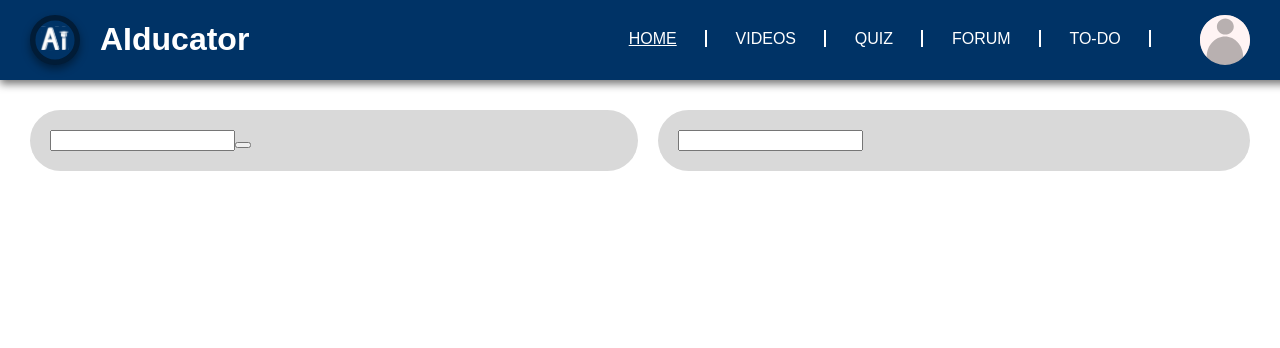
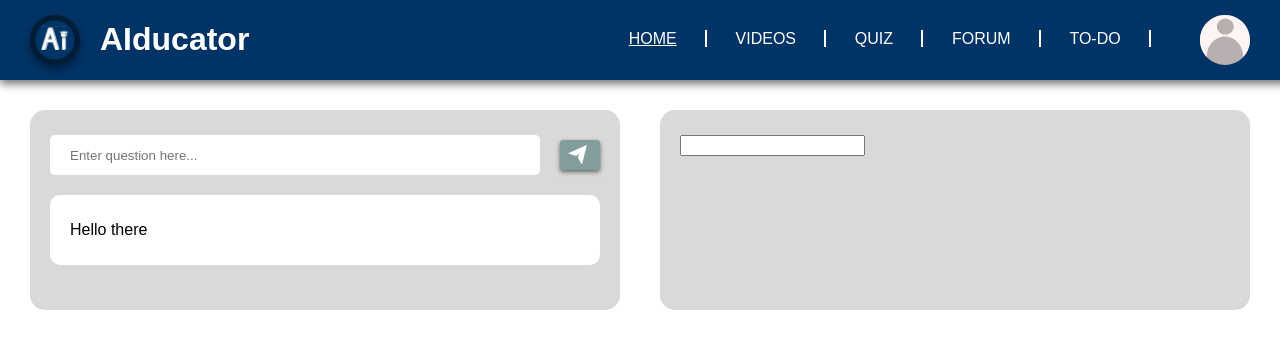
Before and after one commit to Lafarie/SDGP-AIducator, a React (Create React App) app in the folder client/: page / in a window 1280 px wide. Shown: the top 348 px of the page. Built offline with nearby package versions, Linux system fonts and the light colour scheme; a web font is replaced by a local one.

Commit message:
added test box for prompt and panel for AI response

```diff
--- a/client/src/AIAssistant.css
+++ b/client/src/AIAssistant.css
@@ -5,15 +5,67 @@
     margin-top: 110px;
     padding: 0px 30px;
     display: inline-grid;
-    grid-template-columns:auto auto ;
+    grid-template-columns:50% 50%;
     column-gap: 20px;
 }
 
 #AIAssistant>*{
     background-color: #D9D9D9;
-    border-radius: 31px;
+    border-radius: 15px;
+    width: inherit;
 }
 
 .frames{
-    padding: 20px;
+    padding: 25px 20px;
 }
+
+#generate{
+    height: 20px;
+    width: 30px;
+    background-color: #829D9C;
+    border-radius: 3px;
+    padding: 5px 10px 5px 5px;
+    transition: 0.2s;
+    filter: drop-shadow(0px 2px 2px rgba(0, 0, 0, 0.541));
+}
+
+#generate img{
+    height: 100%;
+    width: 100%;
+    margin: auto;
+}
+
+#generate:hover{
+    /* background-color: #5d7070; */
+}
+
+#generate:active{
+    filter: none
+}
+
+#prompt{
+    width: 100%;
+    height: 20px;
+    padding: 10px 20px;
+    border-radius: 5px;
+    border: none;
+}
+
+#prompt:focus{
+    outline: solid #829D9C;
+}
+
+#assistentFrame{
+    column-gap: 20px;
+    width: 100%;
+    display: flex;
+    flex-wrap: nowrap;
+    align-items: center;
+}
+
+#response{
+    background-color: white;
+    margin: 20px 0;
+    padding: 10px 20px;
+    border-radius: 10px;
+}
--- a/client/src/AIAssistant.js
+++ b/client/src/AIAssistant.js
@@ -1,14 +1,19 @@
 import './AIAssistant.css';
+import sendIcon from './Images/sendicon.svg'
 
 function Assistant(){
     return(
       <div id={"AIAssistant"}>
         <div id={"Assistant"} className={'frames'}>
-            <input type='text' id={'prompt'}/>
-            <button></button>
+            <div id={"assistentFrame"}>
+                <input type='text' id={'prompt'} placeholder='Enter question here...'/>
+                <div id={'generate'}><img src={sendIcon} alt='prompt send icon'/></div>
+            </div>
+            <div id={'response'}><p>Hello there</p></div>
+
         </div>
         <div id={"models"} className={'frames'}>
-            <input type='text' id={'prompt'}/>
+            <input type='text' id={'prompt2'}/>
         </div>
       </div>
     )
--- a/client/src/App.js
+++ b/client/src/App.js
@@ -5,7 +5,6 @@ import Assistant from './AIAssistant';
 import {Link, useLocation} from 'react-router-dom';
 
 function showActivePage(linkpath, url){
-  console.log(url, linkpath)
   if(url === linkpath){
     return "underline";
   } else {
```
Also changed, not shown: client/src/Images/sendicon.svg (added).
